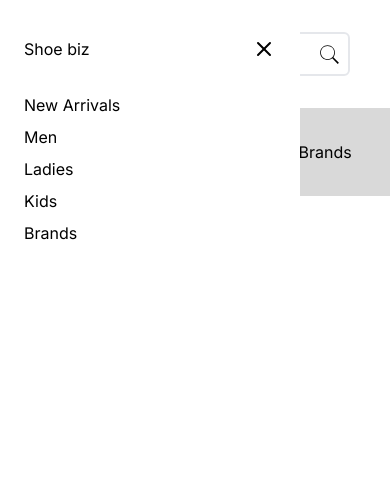
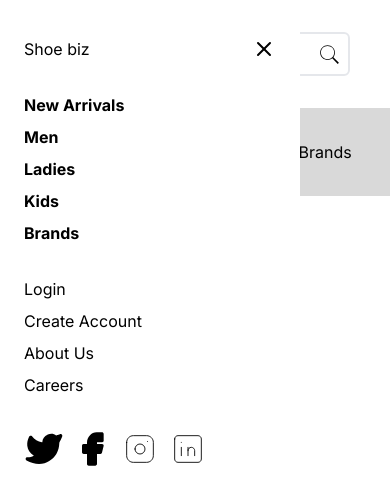
Before and after one commit to Iank-code/Shoe-biz-client, a Next.js app: page /login in a window 390 px wide. Both pictures are taken after a click on the icon 32 px from the left and 54 px from the top of the page. Shown: the top 504 px of the page. Built offline with nearby package versions, Linux system fonts and the light colour scheme.

Commit message:
Animating sidebar

```diff
--- a/src/components/footer/Footer.tsx
+++ b/src/components/footer/Footer.tsx
@@ -17,7 +17,7 @@
   links: LinkItem[];
 }
 
-const marketImgs = [
+export const marketImgs = [
   { img: twitterImg, href: "twitter.com" },
   { img: facbookImg, href: "facebook.com" },
   { img: instagramImg, href: "instagram.com" },
--- a/src/components/navbar/sidebar/Sidebar.tsx
+++ b/src/components/navbar/sidebar/Sidebar.tsx
@@ -3,12 +3,15 @@
 import { IconX } from "@tabler/icons-react";
 import Link from "next/link";
 import React from "react";
+import { footer_links } from "@/utils/helpers/footer.helper";
+import { marketImgs } from "@/components/footer/Footer";
+import Image from "next/image";
 
 export default function Sidebar({ setOpenSideBar }: any) {
   return (
     <AnimatePresence>
       <motion.aside
-        className="h-[100vh] w-[250px] pt-[2.3em] px-[1.5em] bg-white text-black z-[999] absolute"
+        className="h-[100vh] w-[220px] pt-[2.3em] px-[1.5em] bg-white text-black z-[999] absolute"
         initial={{ width: 0 }}
         animate={{ width: 300 }}
         exit={{ width: 0, transition: { delay: 1, duration: 0.5 } }}
@@ -22,12 +25,32 @@
             }}
           />
         </div>
-        <div className="flex flex-col gap-2">
+        <div className="flex flex-col gap-2 mb-[2em]">
           {nav_top_url.map((link, index) => {
             return (
               <Link href={link} key={index}>
-                {link}
+                <strong>{link}</strong>
               </Link>
+            );
+          })}
+        </div>
+
+        <div className="flex flex-col gap-2 mb-[2em]">
+          {footer_links[3].links.map((link, index) => {
+            return (
+              <Link href={link.href} key={index}>
+                {link.link}
+              </Link>
+            );
+          })}
+        </div>
+
+        <div className="flex gap-2 mb-[2em]">
+          {marketImgs.map((icon, index) => {
+            return (
+              <a href={icon.href} target="_black" key={index}>
+                <Image alt={icon.href} src={icon.img} height={40} />
+              </a>
             );
           })}
         </div>
--- a/src/utils/helpers/footer.helper.ts
+++ b/src/utils/helpers/footer.helper.ts
@@ -106,6 +106,14 @@
     name: "Company Info",
     links: [
       {
+        link: "Login",
+        href: "/login",
+      },
+      {
+        link: "Create Account",
+        href: "/register",
+      },
+      {
         link: "About Us",
         href: "/#",
       },
```
